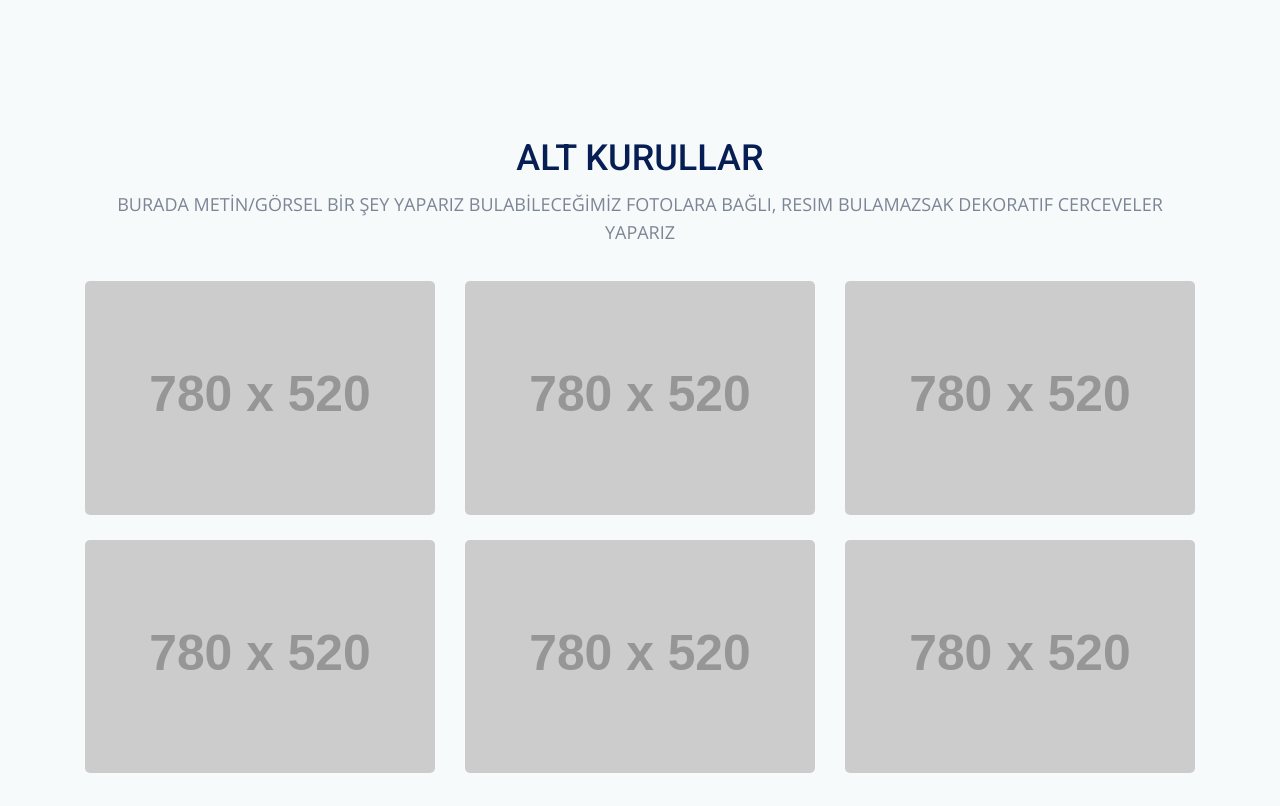
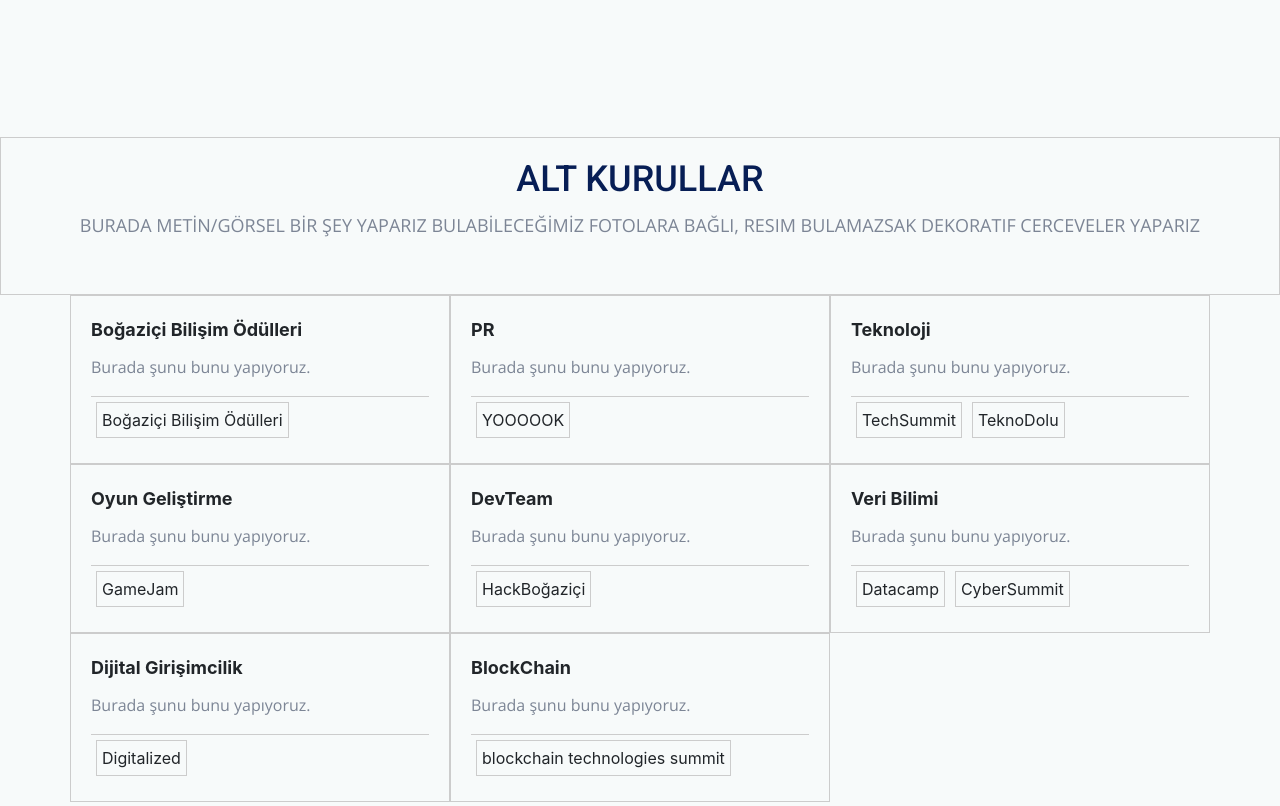
Before and after one commit to basakpay/compec-org-23, a plain HTML site: page index.html in a window 1280 px wide. Shown: the part 2200-3006 px from the top of the page. Drawn offline with nearby package versions, Linux system fonts and the light colour scheme; placeholder pictures from the web are drawn by us.

Commit message:
ALT KURU SECTION'ı #1

```diff
--- a/css/style.css
+++ b/css/style.css
@@ -24,6 +24,43 @@
 
 --- */
 
+.grid-container31 {
+	display: grid;
+	grid-template-columns: repeat(3, 1fr); /* 3 columns */
+	gap: 20px; /* Adjust the gap as needed */
+	text-align: center;
+}
+
+.container31 {
+	border: 1px solid #ccc;
+	padding: 20px;
+}
+
+.header31 {
+	font-size: 18px;
+	font-weight: bold;
+}
+
+.paragraph31 {
+	margin-top: 10px;
+	font-size: 16px;
+}
+
+.line31 {
+	margin-top: 10px;
+	border-top: 1px solid #ccc;
+}
+
+.word-container31 {
+	display: flex;
+	flex-wrap: wrap; /* Allow containers to wrap to the next line */
+}
+
+.word31 {
+	margin: 5px;
+	padding: 5px;
+	border: 1px solid #ccc;
+}
 /* ========================================================== */
 /* 			               01. GENERAL LAYOUT                 */
 /* ========================================================== */
--- a/index.html
+++ b/index.html
@@ -273,10 +273,10 @@
     <!--end section-grey-->
 
     <!--begin gallery section -->
-    <section class="section-grey" id="gallery">
+    <section class="section-grey grid" id="gallery">
 
         <!--begin container -->
-        <div class="container">
+        <div class="container31">
 
             <!--begin row -->
             <div class="row">
@@ -304,92 +304,98 @@
             <div class="row">
 
                 <!--begin col-md-4 -->
-                <div class="col-md-4 col-sm-3 col-xs-6">
-                    <figure class="gallery-insta">
-                        <!--begin popup-gallery-->
-                        <div class="popup-gallery popup-gallery-rounded portfolio-pic">
-                            <a class="popup2" href="http://placehold.it/780x520">
-                                <img src="http://placehold.it/780x520" class="width-100" alt="pic">
-                                <span class="eye-wrapper"><i class="fa fa-search-plus eye-icon" style="font-size: 38px;"></i></span>
-                            </a>
+                <div class="col-md-4 col-sm-3 col-xs-6 container31">
+                    <div class="header31">Boğaziçi Bilişim Ödülleri</div>
+                    <p class="paragraph31">Burada şunu bunu yapıyoruz.</p>
+                    <div class="line31"></div> <!-- Line under the explanation -->
+                    <div class="word-container31">
+                        <div class="word31">Boğaziçi Bilişim Ödülleri</div>
+                        <!-- Add more containers with one or two words as needed -->
                     </div>
-                        <!--end popup-gallery-->
-                    </figure>
                 </div>
                 <!--end col-md-4 -->
 
                                 <!--begin col-md-4 -->
-                <div class="col-md-4 col-sm-3 col-xs-6">
-                    <figure class="gallery-insta">
-                        <!--begin popup-gallery-->
-                        <div class="popup-gallery popup-gallery-rounded portfolio-pic">
-                            <a class="popup2" href="http://placehold.it/780x520">
-                                <img src="http://placehold.it/780x520" class="width-100" alt="pic">
-                                <span class="eye-wrapper"><i class="fa fa-search-plus eye-icon" style="font-size: 38px;"></i></span>
-                            </a>
+                                <div class="col-md-4 col-sm-3 col-xs-6 container31">
+                                    <div class="header31">PR</div>
+                                    <p class="paragraph31">Burada şunu bunu yapıyoruz.</p>
+                                    <div class="line31"></div> <!-- Line under the explanation -->
+                                    <div class="word-container31">
+                                        <div class="word31">YOOOOOK</div>
+                                        <!-- Add more containers with one or two words as needed -->
                                     </div>
-                        <!--end popup-gallery-->
-                    </figure>
                                 </div>
                                 <!--end col-md-4 -->
 
                                <!--begin col-md-4 -->
-                <div class="col-md-4 col-sm-3 col-xs-6">
-                    <figure class="gallery-insta">
-                        <!--begin popup-gallery-->
-                        <div class="popup-gallery popup-gallery-rounded portfolio-pic">
-                            <a class="popup2" href="http://placehold.it/780x520">
-                                <img src="http://placehold.it/780x520" class="width-100" alt="pic">
-                                <span class="eye-wrapper"><i class="fa fa-search-plus eye-icon" style="font-size: 38px;"></i></span>
-                            </a>
+                               <div class="col-md-4 col-sm-3 col-xs-6 container31">
+                                <div class="header31">Teknoloji</div>
+                                <p class="paragraph31">Burada şunu bunu yapıyoruz.</p>
+                                <div class="line31"></div> <!-- Line under the explanation -->
+                                <div class="word-container31">
+                                    <div class="word31">TechSummit</div>
+                                    <div class="word31">TeknoDolu</div>
+                                    <!-- Add more containers with one or two words as needed -->
                                 </div>
-                        <!--end popup-gallery-->
-                    </figure>
                             </div>
                             <!--end col-md-4 -->
 
                                 <!--begin col-md-4 -->
-                <div class="col-md-4 col-sm-3 col-xs-6">
-                    <figure class="gallery-insta">
-                        <!--begin popup-gallery-->
-                        <div class="popup-gallery popup-gallery-rounded portfolio-pic">
-                            <a class="popup2" href="http://placehold.it/780x520">
-                                <img src="http://placehold.it/780x520" class="width-100" alt="pic">
-                                <span class="eye-wrapper"><i class="fa fa-search-plus eye-icon" style="font-size: 38px;"></i></span>
-                            </a>
+                                <div class="col-md-4 col-sm-3 col-xs-6 container31">
+                                    <div class="header31">Oyun Geliştirme</div>
+                                    <p class="paragraph31">Burada şunu bunu yapıyoruz.</p>
+                                    <div class="line31"></div> <!-- Line under the explanation -->
+                                    <div class="word-container31">
+                                        <div class="word31">GameJam</div>
+                                        <!-- Add more containers with one or two words as needed -->
                                     </div>
-                        <!--end popup-gallery-->
-                    </figure>
                                 </div>
                                 <!--end col-md-4 -->
 
                                <!--begin col-md-4 -->
-                <div class="col-md-4 col-sm-3 col-xs-6">
-                    <figure class="gallery-insta">
-                        <!--begin popup-gallery-->
-                        <div class="popup-gallery popup-gallery-rounded portfolio-pic">
-                            <a class="popup2" href="http://placehold.it/780x520">
-                                <img src="http://placehold.it/780x520" class="width-100" alt="pic">
-                                <span class="eye-wrapper"><i class="fa fa-search-plus eye-icon" style="font-size: 38px;"></i></span>
-                            </a>
+                               <div class="col-md-4 col-sm-3 col-xs-6 container31">
+                                <div class="header31">DevTeam</div>
+                                <p class="paragraph31">Burada şunu bunu yapıyoruz.</p>
+                                <div class="line31"></div> <!-- Line under the explanation -->
+                                <div class="word-container31">
+                                    <div class="word31">HackBoğaziçi</div>
+                                    <!-- Add more containers with one or two words as needed -->
                                 </div>
-                        <!--end popup-gallery-->
-                    </figure>
+                            </div>
+                            <!--end col-md-4 -->
+                            <!--begin col-md-4 -->
+                            <div class="col-md-4 col-sm-3 col-xs-6 container31">
+                                <div class="header31">Veri Bilimi</div>
+                                <p class="paragraph31">Burada şunu bunu yapıyoruz.</p>
+                                <div class="line31"></div> <!-- Line under the explanation -->
+                                <div class="word-container31">
+                                    <div class="word31">Datacamp</div>
+                                    <div class="word31">CyberSummit</div>
+                                    <!-- Add more containers with one or two words as needed -->
+                                </div>
+                            </div>
+                            <!--end col-md-4 -->
+                           <!--begin col-md-4 -->
+                                 <div class="col-md-4 col-sm-3 col-xs-6 container31">
+                                    <div class="header31">Dijital Girişimcilik</div>
+                                    <p class="paragraph31">Burada şunu bunu yapıyoruz.</p>
+                                    <div class="line31"></div> <!-- Line under the explanation -->
+                                    <div class="word-container31">
+                                    <div class="word31">Digitalized</div>
+                                  <!-- Add more containers with one or two words as needed -->
+                                </div>
                             </div>
                               <!--end col-md-4 -->
 
                                <!--begin col-md-4 -->
-                <div class="col-md-4 col-sm-3 col-xs-6">
-                    <figure class="gallery-insta">
-                        <!--begin popup-gallery-->
-                        <div class="popup-gallery popup-gallery-rounded portfolio-pic">
-                            <a class="popup2" href="http://placehold.it/780x520">
-                                <img src="http://placehold.it/780x520" class="width-100" alt="pic">
-                                <span class="eye-wrapper"><i class="fa fa-search-plus eye-icon" style="font-size: 38px;"></i></span>
-                            </a>
+                               <div class="col-md-4 col-sm-3 col-xs-6 container31">
+                                <div class="header31">BlockChain</div>
+                                <p class="paragraph31">Burada şunu bunu yapıyoruz.</p>
+                                <div class="line31"></div> <!-- Line under the explanation -->
+                                <div class="word-container31">
+                                    <div class="word31">blockchain technologies summit</div>
+                                    <!-- Add more containers with one or two words as needed -->
                                 </div>
-                        <!--end popup-gallery-->
-                    </figure>
                             </div>
                             <!--end col-md-4 -->
 
```
Lines whose indentation alone changed are shown as unchanged.
